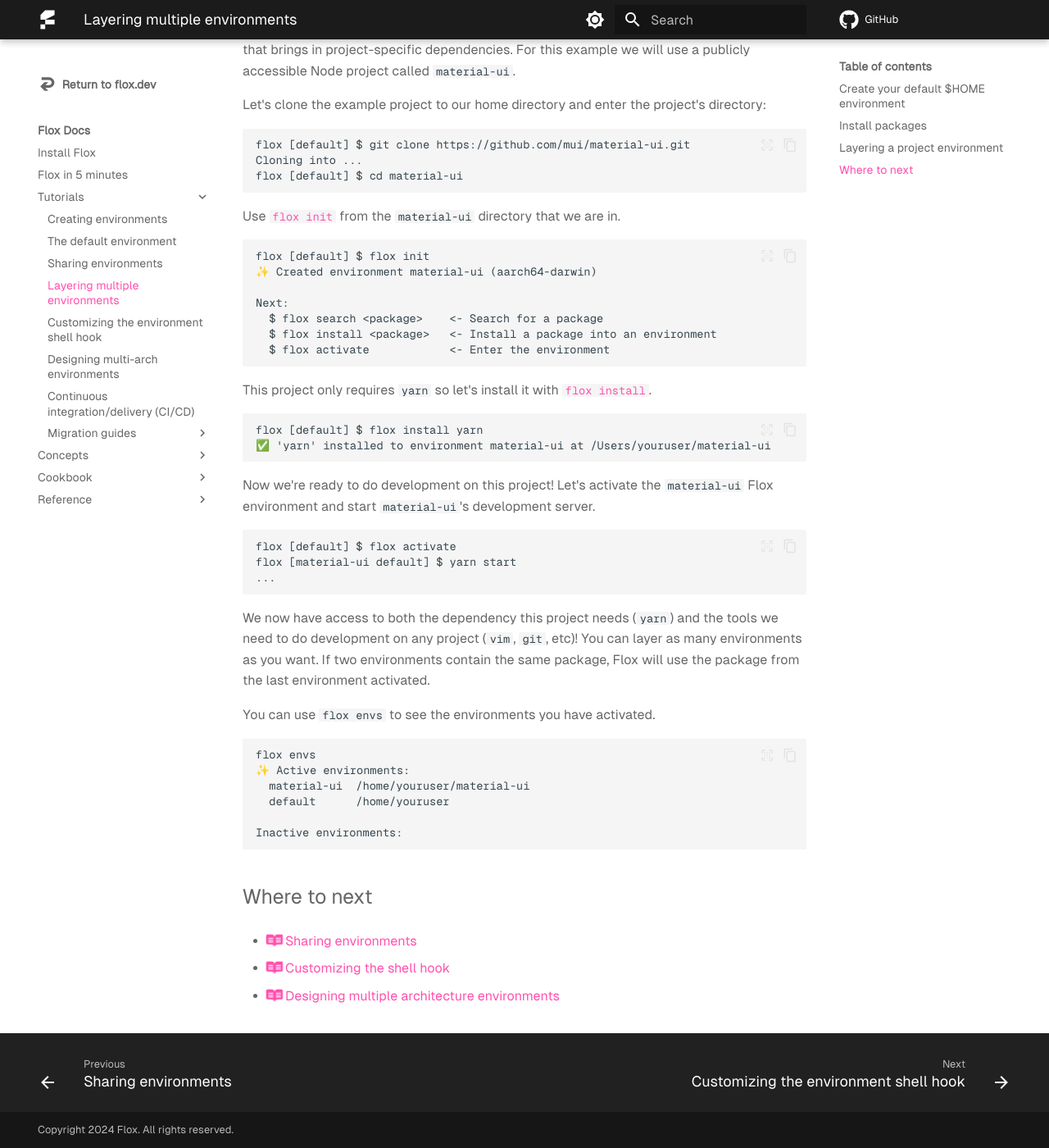
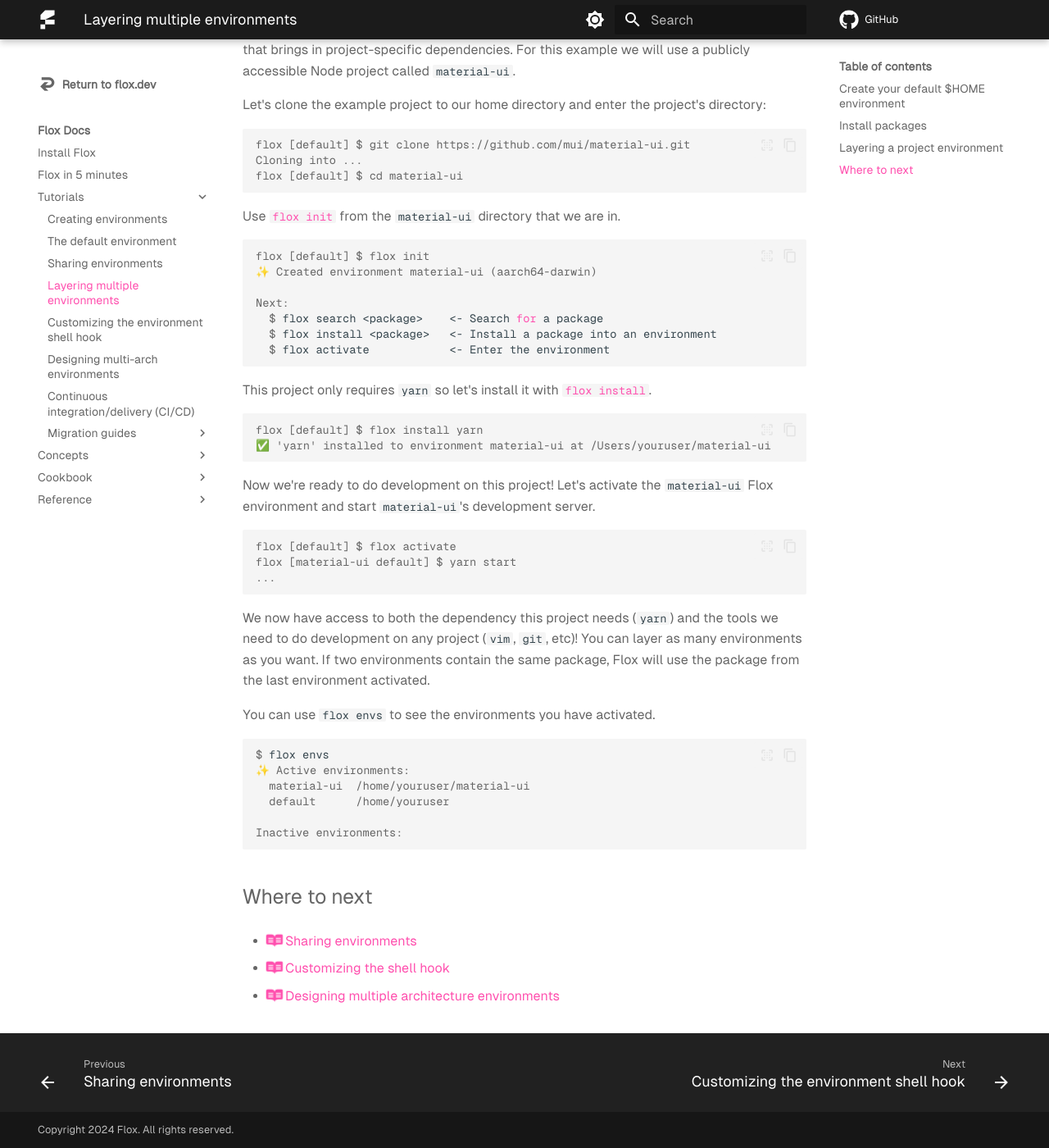
Before and after one commit to flox/floxdocs, an MkDocs documentation site: the page built from docs/tutorials/layering-multiple-environments.md, in a window 1280 px wide and 1400 px high, scrolled down 1171 px. Shown: the whole window at 82% size. Built offline with MkDocs 1.6.1 and Material for MkDocs 9.7.7, drawn with Linux system fonts in a browser that asks for light colours; plug-ins that fetch from the network failed and are left out; comment, search, counter and statistics services are not loaded; some of the changed text lies outside the part shown.

Commit message:
Use console instead of bash for all shell/console sessions examples

````diff
--- a/docs/tutorials/layering-multiple-environments.md
+++ b/docs/tutorials/layering-multiple-environments.md
@@ -20,7 +20,7 @@
 Here we are installing `curl`, `gitFull`, `gnupg`, `inetutils`, `tree`, and
 `vim`.
 
-``` console
+```console
 $ flox install curl gitFull gnupg inetutils tree vim
 ✅ 'curl' installed to environment default at /Users/youruser
 ✅ 'gitFull' installed to environment default at /Users/youruser
@@ -32,7 +32,7 @@
 
 Let's inspect the contents of the environment with [`flox list`][flox_list]:
 
-``` console
+```console
 $ flox list
 curl: curl (8.4.0)
 gitFull: gitFull (2.42.0)
@@ -45,7 +45,7 @@
 We can test the environment is working properly with
 [`flox activate`][flox_activate].
 
-```
+```console
 $ flox activate
 flox [default] $ which git
 /Users/youruser/.flox/run/aarch64-darwin.default/bin/git
@@ -65,7 +65,7 @@
 Let's clone the example project to our home directory and enter the project's
 directory:
 
-```
+```console
 flox [default] $ git clone https://github.com/mui/material-ui.git
 Cloning into ...
 flox [default] $ cd material-ui
@@ -73,7 +73,7 @@
 
 Use [`flox init`][flox_init] from the `material-ui` directory that we are in.
 
-```
+```console
 flox [default] $ flox init
 ✨ Created environment material-ui (aarch64-darwin)
 
@@ -86,7 +86,7 @@
 This project only requires `yarn` so let's install it with
 [`flox install`][flox_install].
 
-```
+```console
 flox [default] $ flox install yarn
 ✅ 'yarn' installed to environment material-ui at /Users/youruser/material-ui
 ```
@@ -95,7 +95,7 @@
 Let's activate the `material-ui` Flox environment and start `material-ui`'s
 development server.
 
-```
+```console
 flox [default] $ flox activate
 flox [material-ui default] $ yarn start
 ...
@@ -109,8 +109,8 @@
 
 You can use `flox envs` to see the environments you have activated.
 
-```bash
-flox envs
+```console
+$ flox envs
 ✨ Active environments:
   material-ui  /home/youruser/material-ui
   default      /home/youruser
````
